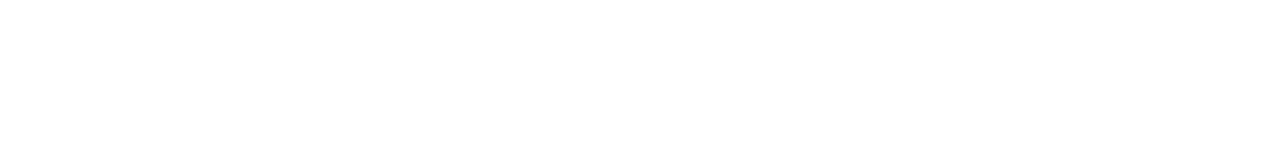
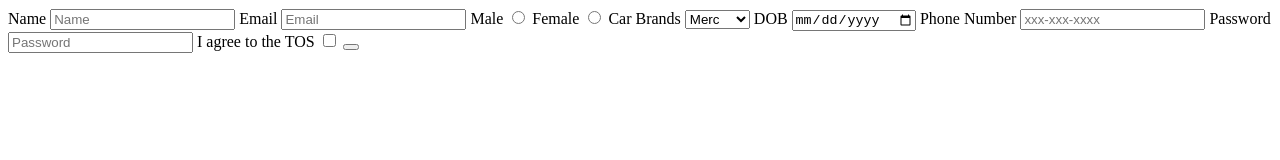
Before and after one commit to acciojob/signup-form-car-Rajatx7, a website: page main.html in a window 1280 px wide. Drawn offline with Linux system fonts and the light colour scheme.

Commit message:
created a submission

```diff
--- a/main.html
+++ b/main.html
@@ -8,7 +8,45 @@
 
 <body>
 	<!-- the entire body must be written by student -->
-    <script type="text/javascript" src="./script.js">
+    <form method="post">
+		<label for="name">Name</label>
+		<input type="text" id="name" placeholder="Name" required >
+
+		<label for="email">Email</label>
+		<input type="email" id="email" placeholder="Email" required >
+
+		<label for="gender_m">Male</label>
+		<input type="radio" id="gender_m" required name="gender" >
+
+		<label for="gender_f">Female</label>
+		<input type="radio" id="gender_f" required name="gender" >
+
+		<label for="cars">Car Brands</label>
+		<select placeholder="--Please choose an option--" id="cars" required>
+			<option>Merc</option>
+			<option>BMW</option>
+			<option>Porshe</option>
+			<option>Ferrari</option>
+		</select>
+
+		<label for="dob">DOB</label>
+		<input type="date" id="dob" required >
+
+		<label for="tel">Phone Number</label>
+		<input type="tel" id="tel" placeholder="xxx-xxx-xxxx" >
+
+		<label for"password">Password</label>
+		<input type="password" id="password" placeholder="Password" required >
+
+		<label for="tos">I agree to the TOS</label>
+		<input type="checkbox" id="tos" required >
+
+		<button type="submit"></button>
+
+	</form>
+
+
+	<script type="text/javascript" src="./script.js">
 </script>
 
 </body>
```
